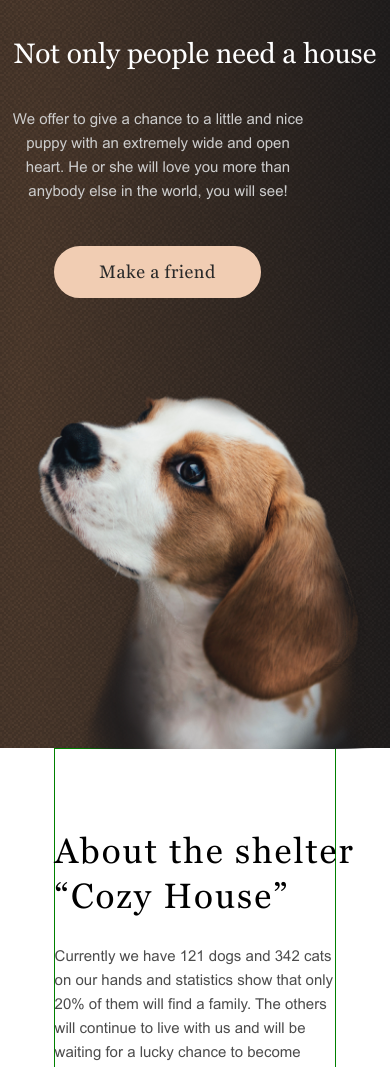
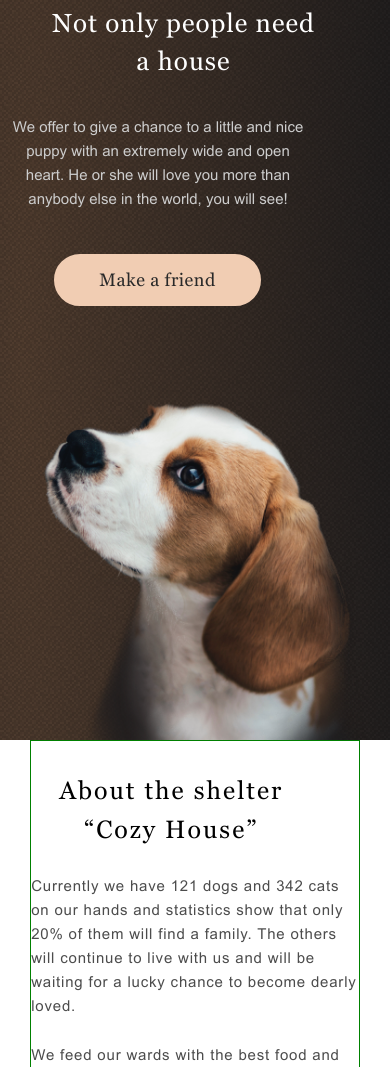
Before and after one commit to shegol2020/shelter, a plain HTML site: page pages/main/index.html in a window 390 px wide. Shown: the part 143-1210 px from the top of the page. Drawn offline with Linux system fonts and the light colour scheme.

Commit message:
feat: about and intro sections

```diff
--- a/pages/main/index.html
+++ b/pages/main/index.html
@@ -16,7 +16,7 @@
 <h1 class="header-title"><a href="#" class="header-title-link">Cozy House</a></h1>
 <p class="header-subtitle">Shelter for pets in Boston</p>
             </div>
-            <ul class="header-nav-list">
+            <ul class="header-nav-list hidden">
 <li class="header-nav-item header-nav-item-accent"><a href="#" class="header-nav-item-link header-nav-item-link-accent">About the shelter</a></li>
 <li class="header-nav-item"><a href="pets.html" class="header-nav-item-link">Our pets</a></li>
 <li class="header-nav-item"><a href="#help" class="header-nav-item-link">Help the shelter</a></li>
--- a/pages/main/style.css
+++ b/pages/main/style.css
@@ -32,6 +32,15 @@ h1, h2, h3, h4, ul, p {
         max-width: 100%;
     }
 
+}
+
+/* delete me later */
+.hidden{
+   display: none !important;
+}
+
+.test{
+    border: 1px solid green;
 }
 
 .heading-large{ /* header2 */
@@ -192,7 +201,7 @@ h1, h2, h3, h4, ul, p {
 
 @media (max-width: 767px) {
     .header-subtitle {
-        padding: 6px 0 0 0;
+        padding: 6px 0 0 5px;
     }
 
 }
@@ -278,7 +287,7 @@ h1, h2, h3, h4, ul, p {
 
 @media (max-width: 767px) {
     .about-container {
-        padding: 0 0 10px 0;
+        padding: 22px 0 0 0;
     }
 
 }
@@ -319,11 +328,12 @@ h1, h2, h3, h4, ul, p {
 
 @media (max-width: 767px) {
     .about-title {
-        width: 100%;
-        font-size: 28px;
+        width: 70%;
+        font-size: 26px;
         text-align: center;
-        padding: 0;
         line-height: 38px;
+        padding: 0 0 0 47px;
+        letter-spacing: 1px;
     }
 
 }
@@ -390,7 +400,8 @@ h1, h2, h3, h4, ul, p {
 @media (max-width: 767px) {
     .about-pic {
         width: 83%;
-        padding: 102px 0 0 43px;
+        padding: 96px 0 0 43px;
+        transform: scale(1);
     }
 
 }
@@ -441,12 +452,27 @@ h1, h2, h3, h4, ul, p {
 
 }
 
+@media (max-width: 767px) {
+    .intro-info{
+        padding-top: 30px;
+        width: 84%;
+    }
+
+}
+
 .intro-text{
     padding-top: 25px;
     color: var(--color-dark-xl);
     font-family: 'Arial', sans-serif;
     font-size: 15px;
     line-height: 24px;
+}
+
+@media (max-width: 767px) {
+    .intro-text {
+        letter-spacing: 0.8px;
+    }
+
 }
 
 .intro-heading{
@@ -460,8 +486,14 @@ h1, h2, h3, h4, ul, p {
 
 }
 
-.test{
-    border: 1px solid green;
+@media (max-width: 767px) {
+    .intro-heading {
+        width: 280px;
+        font-size: 25px;
+        text-align: center;
+        line-height: 39px;
+    }
+
 }
 
 /* CAROUSEL */
```
